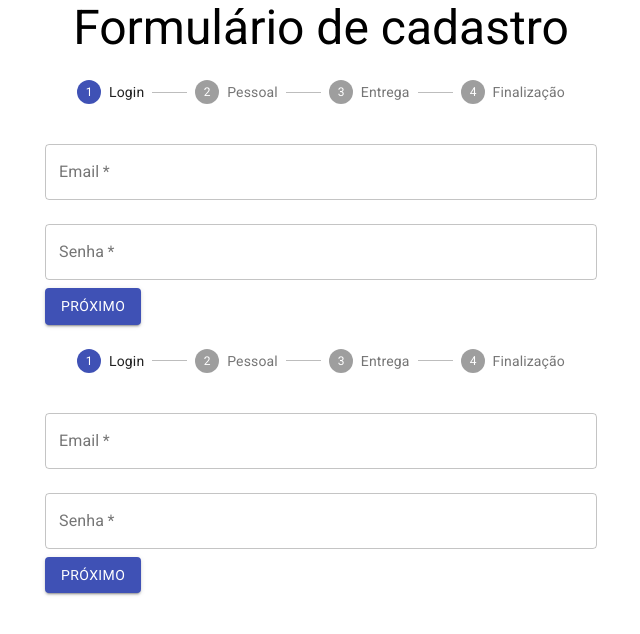
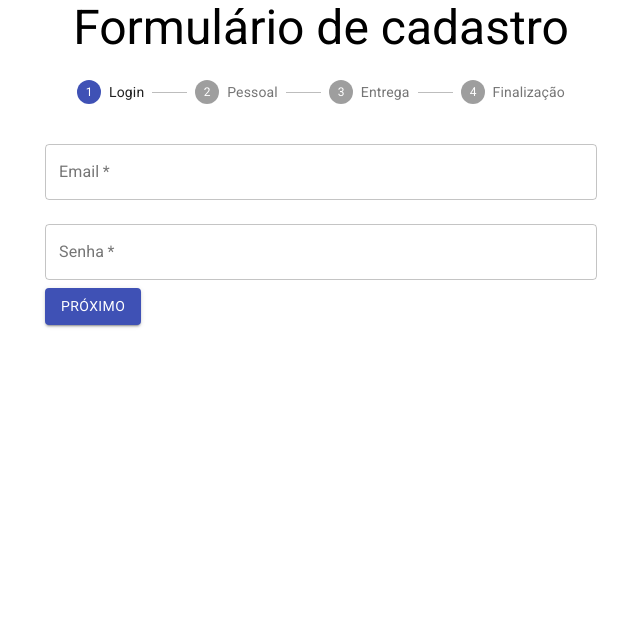
Before and after one commit to GuilhermeSerafim/form-hooks, a React (Create React App) app: page / in a window 1280 px wide. Shown: the top 634 px of the page, without its empty margins (319-959 px from the left). Built offline with nearby package versions, Linux system fonts and the light colour scheme.

Commit message:
Criando um hook customizado para os erros

```diff
--- a/src/App.js
+++ b/src/App.js
@@ -4,7 +4,7 @@
 import 'fontsource-roboto';
 import { Container, Typography } from "@material-ui/core"
 import ValidacoesCadastro from "./contexts/ValidacoesCadastro";
-import {validarCPF, validarSenha} from './models/cadastro'
+import { validarCPF, validarSenha } from './models/cadastro'
 
 
 class App extends Component {
@@ -12,11 +12,6 @@
     return (
       <Container component="article" maxWidth="sm">
         <Typography variant="h3" component="h1" align="center" >Formulário de cadastro</Typography>
-        {/* Usando a função padrão */}
-        <FormularioCadastro aoEnviar={aoEnviarForm} />
-        {/* Podemos optar por usar ou não um provedor de contexto em um componente,
-        dependendo de suas necessidades. Às vezes, você pode querer apenas definir
-        ações padrão para um contexto, mesmo que nenhum provedor seja usado. */}
         <ValidacoesCadastro.Provider value={{ cpf: validarCPF, senha: validarSenha, nome: validarSenha }}>
           <FormularioCadastro aoEnviar={aoEnviarForm} />
         </ValidacoesCadastro.Provider>
--- a/src/components/FormularioCadastro/DadosPessoais.jsx
+++ b/src/components/FormularioCadastro/DadosPessoais.jsx
@@ -1,6 +1,7 @@
 import React, { useState, useContext } from "react";
 import { TextField, Button, Switch, FormControlLabel } from "@material-ui/core";
 import ValidacoesCadastro from "../../contexts/ValidacoesCadastro";
+import useErros from "../../hooks/useErros";
 
 function DadosPessoais({ aoEnviar }) {
 	const [nome, setNome] = useState("");
@@ -8,21 +9,8 @@
 	const [cpf, setCpf] = useState("");
 	const [promocoes, setPromocoes] = useState(true);
 	const [novidades, setNovidades] = useState(false);
-
-	const [erros, setErros] = useState({
-		cpf: { valido: true, texto: "" },
-		nome: { valido: true, texto: "" },
-	});
-
-
-	const validacoes = useContext(ValidacoesCadastro)
-	//Função versátil
-	function validarCampos(event) {
-		const { name, value } = event.target;
-		const novoEstado = { ...erros };
-		novoEstado[name] = validacoes[name](value);
-		setErros(novoEstado);
-	}
+	const validacoes = useContext(ValidacoesCadastro);
+	const [erros, validarCampos] = useErros(validacoes);
 
 	function possoEnviar() {
 		for (let campo in erros) {
--- a/src/components/FormularioCadastro/DadosUsuario.jsx
+++ b/src/components/FormularioCadastro/DadosUsuario.jsx
@@ -3,20 +3,16 @@
 import { useContext } from "react";
 import { useState } from "react";
 import ValidacoesCadastro from "../../contexts/ValidacoesCadastro";
+import useErros from "../../hooks/useErros";
 
 function DadosUsuario({ aoEnviar }) {
 	const [email, setEmail] = useState("");
 	const [senha, setSenha] = useState("");
-	const [erros, setErros] = useState({ senha: { valido: true, texto: "" } });
+	const validacoes = useContext(ValidacoesCadastro)
+	const [erros, validarCampos] = useErros(validacoes);
 
 
-	const validacoes = useContext(ValidacoesCadastro)
-	function validarCampos(event) {
-		const { name, value } = event.target;
-		const novoEstado = { ...erros };
-		novoEstado[name] = validacoes[name](value);
-		setErros(novoEstado);
-	}
+	// Percorre os campos no objeto erros e, se encontrar pelo menos um campo inválido (ou seja, com valido igual a false), a função retorna false, indicando que o formulário não pode ser enviado.
 	function possoEnviar() {
 		for (let campo in erros) {
 			if (!erros[campo].valido) {
@@ -25,6 +21,8 @@
 		}
 		return true;
 	}
+
+
 	return (
 		<form
 			onSubmit={(event) => {
--- /dev/null
+++ b/src/hooks/useErros.js
@@ -0,0 +1,28 @@
+import React, { useState } from 'react';
+
+//Quem usar esse hook vai ter acesso ao estado do erro, e a função de validarCampos
+//Hook customizado
+//Ou seja, independente das validacoes que eu tiver, ele vai criar um campo aqui falando que é valido e tem um texto vazio
+function useErros(validacoes) {
+    const estadoInicial = criarEstadoInicial(validacoes);
+    const [erros, setErros] = useState(estadoInicial);
+    function validarCampos(event) {
+        const { name, value } = event.target;
+        const novoEstado = { ...erros };
+        novoEstado[name] = validacoes[name](value);
+        setErros(novoEstado);
+    }
+
+    return [erros, validarCampos];
+}
+
+function criarEstadoInicial(validacoes) {
+    const estadoInicial = {};
+    for (let campo in validacoes) {
+        estadoInicial[campo] = { valido: true, texto: "" };
+    }
+    return estadoInicial;
+}
+
+//Perceba que o setErros está encapsulado, enquanto o validarCampos e o estado
+export default useErros;
```
